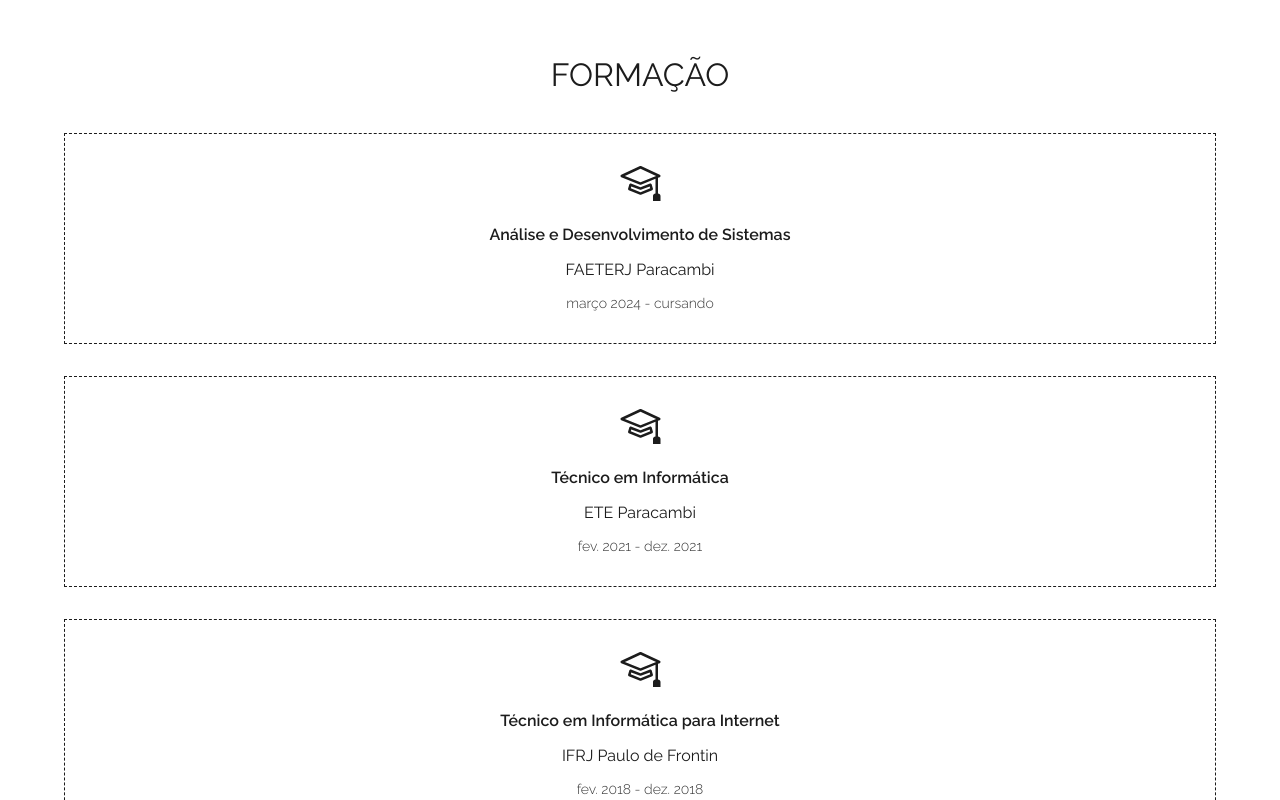
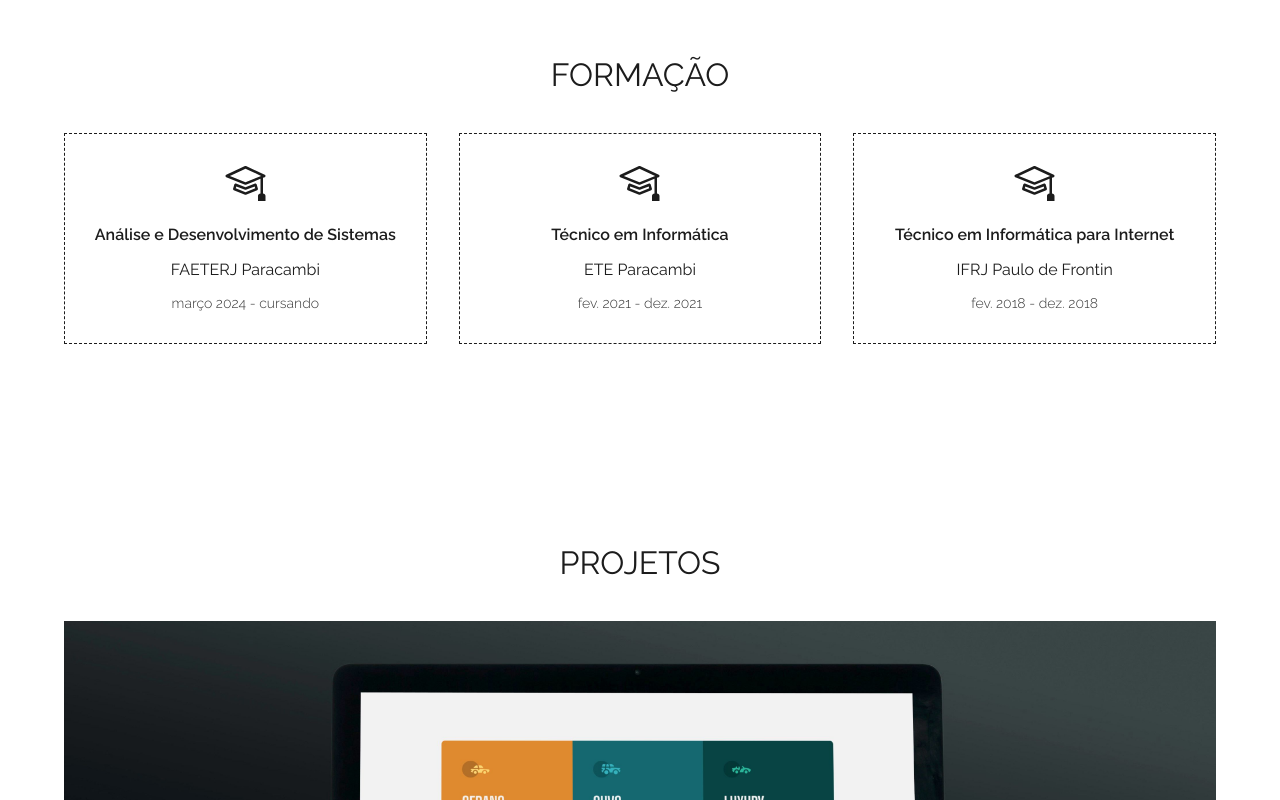
Before and after one commit to GracilianoOG/dio-portfolio, a React (Vite) app: page / in a window 1280 px wide. Shown: the part 940-1740 px from the top of the page. Built offline with nearby package versions, Linux system fonts and the light colour scheme.

Commit message:
Change grid template to 3 columns on EducationSection

```diff
--- a/src/components/EducationSection.jsx
+++ b/src/components/EducationSection.jsx
@@ -5,6 +5,10 @@ import SectionTitleStyled from "./styles/SectionTitleStyled";
 const SectionContent = styled.div`
   display: grid;
   gap: 2rem;
+
+  @media screen and (min-width: 64rem) {
+    grid-template-columns: repeat(3, 1fr);
+  }
 `;
 
 function EducationSection() {
```
